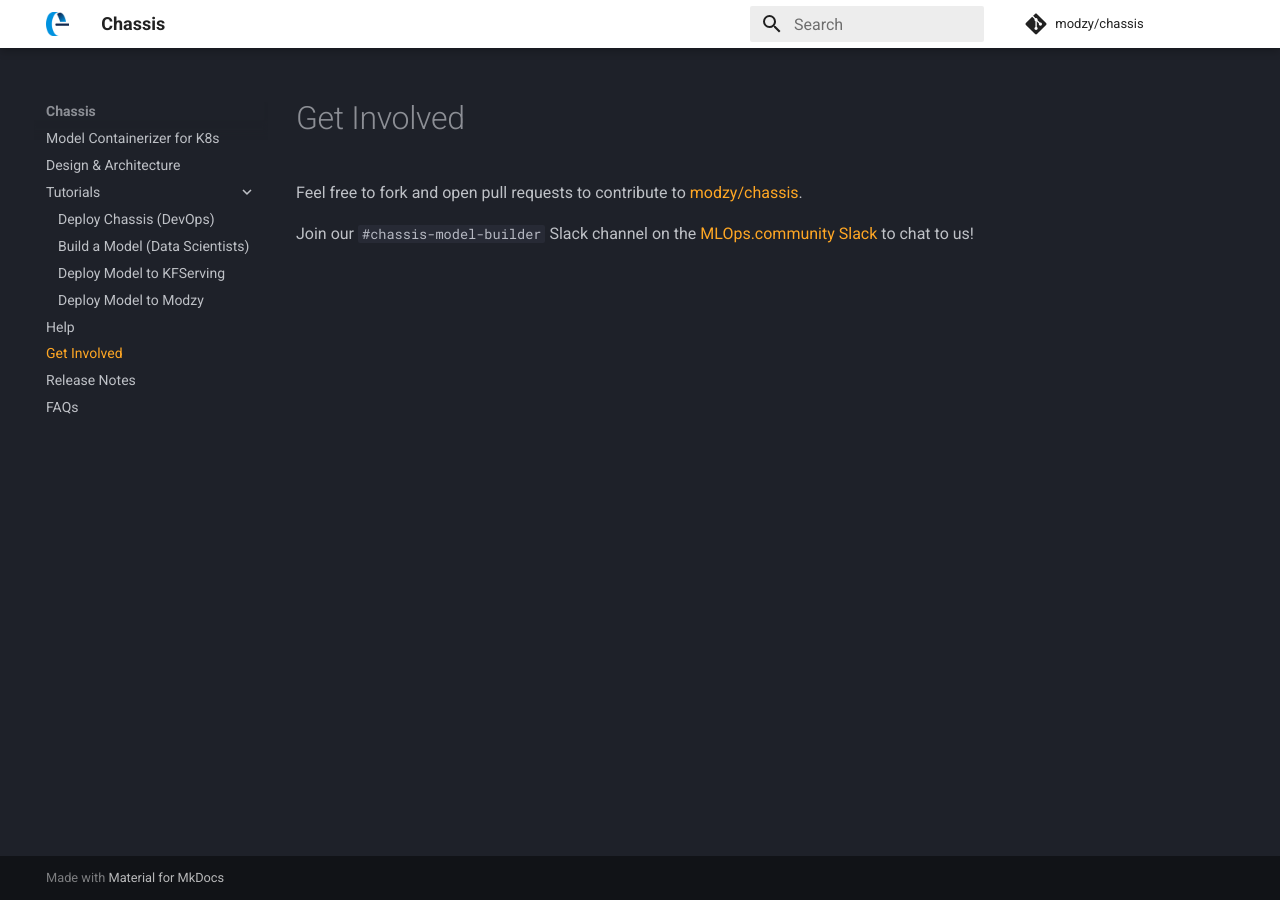
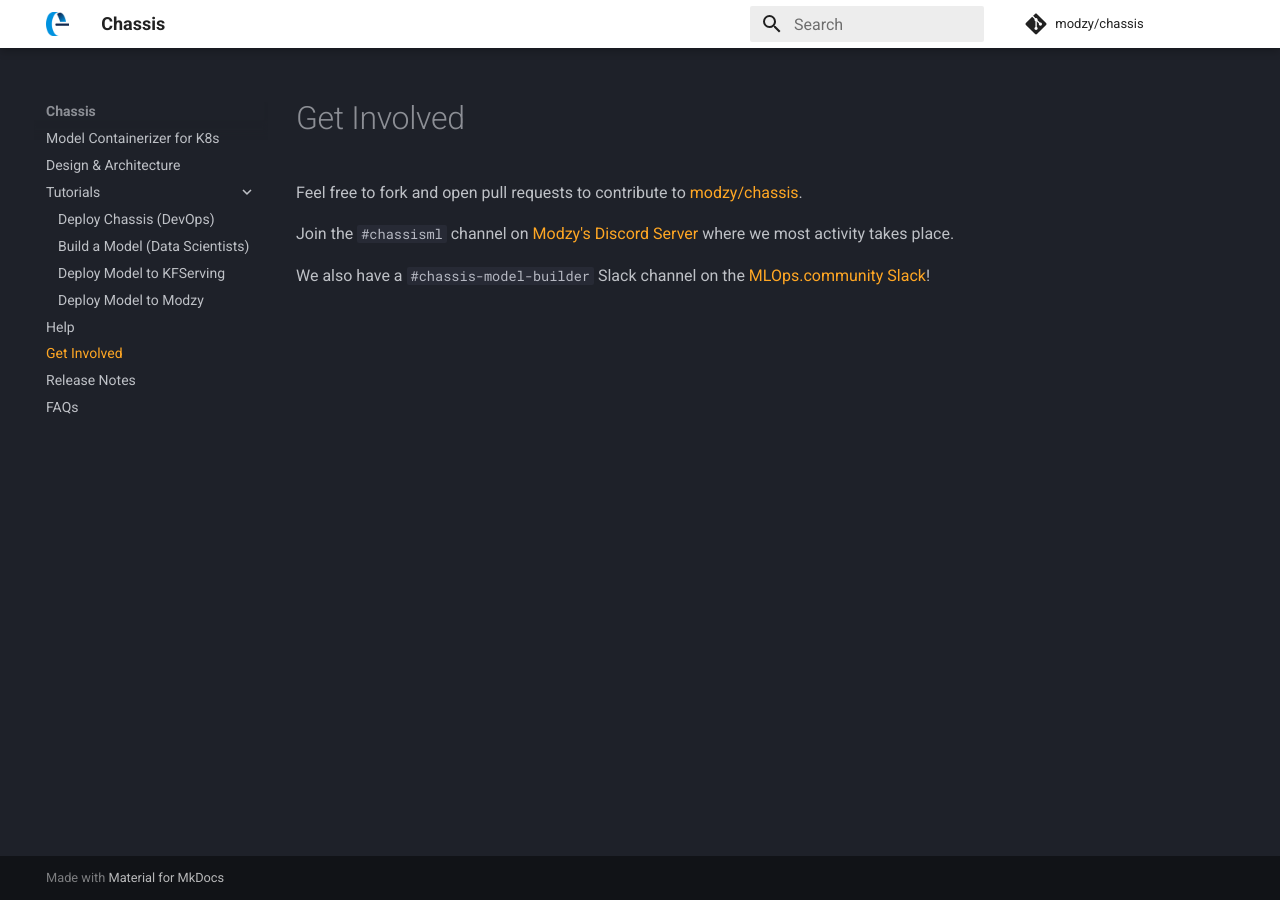
Before and after one commit to chassisml/chassis, an MkDocs documentation site: the page built from docs/docs/get-involved.md, in a window 1280 px wide. Built offline with MkDocs 1.6.1 and Material for MkDocs 9.7.7, drawn with Linux system fonts in a browser that asks for light colours; comment, search, counter and statistics services are not loaded.

Commit message:
Update get-involved.md
Added Modzy's Discord channel

```diff
--- a/docs/docs/get-involved.md
+++ b/docs/docs/get-involved.md
@@ -2,4 +2,6 @@
 
 Feel free to fork and open pull requests to contribute to [modzy/chassis](https://github.com/modzy/chassis).
 
-Join our `#chassis-model-builder` Slack channel on the [MLOps.community Slack](https://go.mlops.community/slack) to chat to us!
+Join the `#chassisml` channel on [Modzy's Discord Server](https://discord.gg/eW4kHSm3Z5) where we most activity takes place.
+
+We also have a `#chassis-model-builder` Slack channel on the [MLOps.community Slack](https://go.mlops.community/slack)!
```
